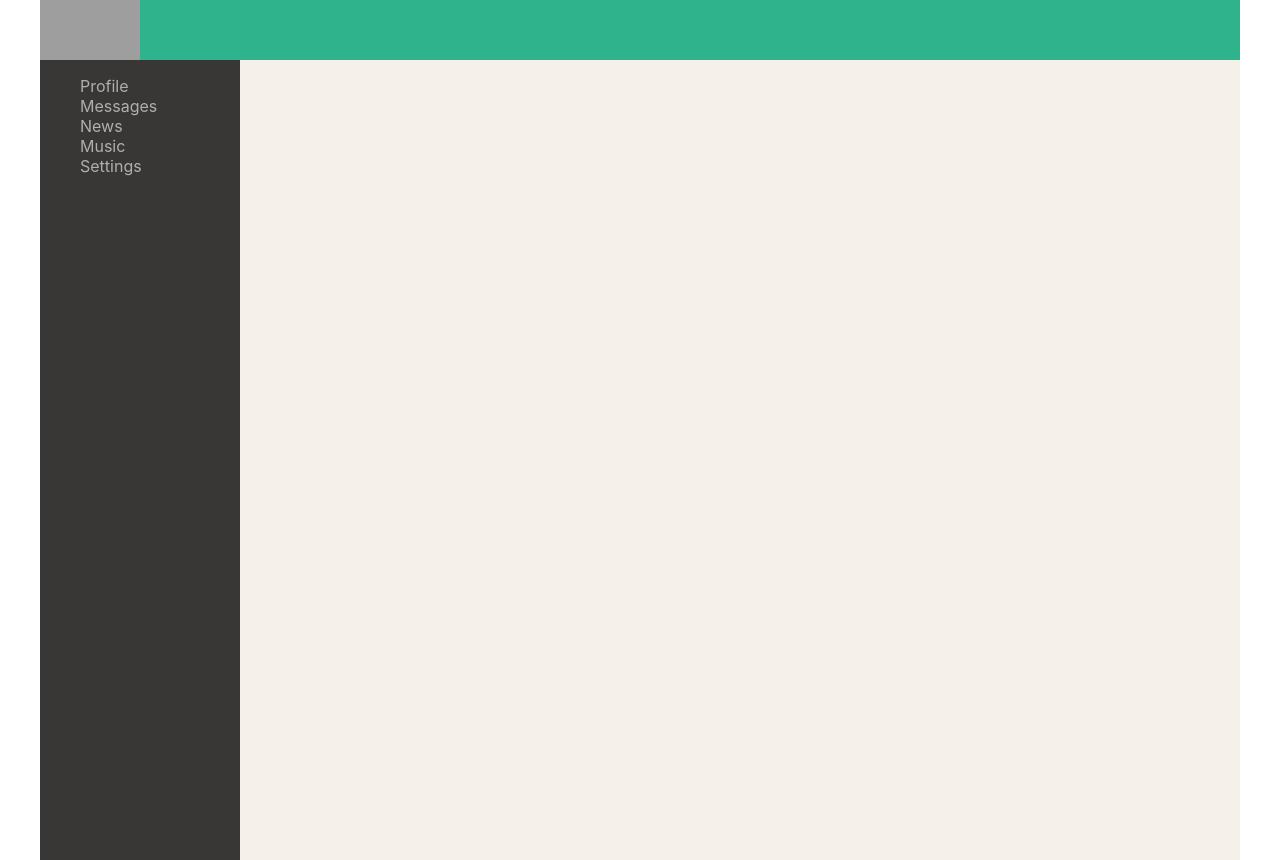
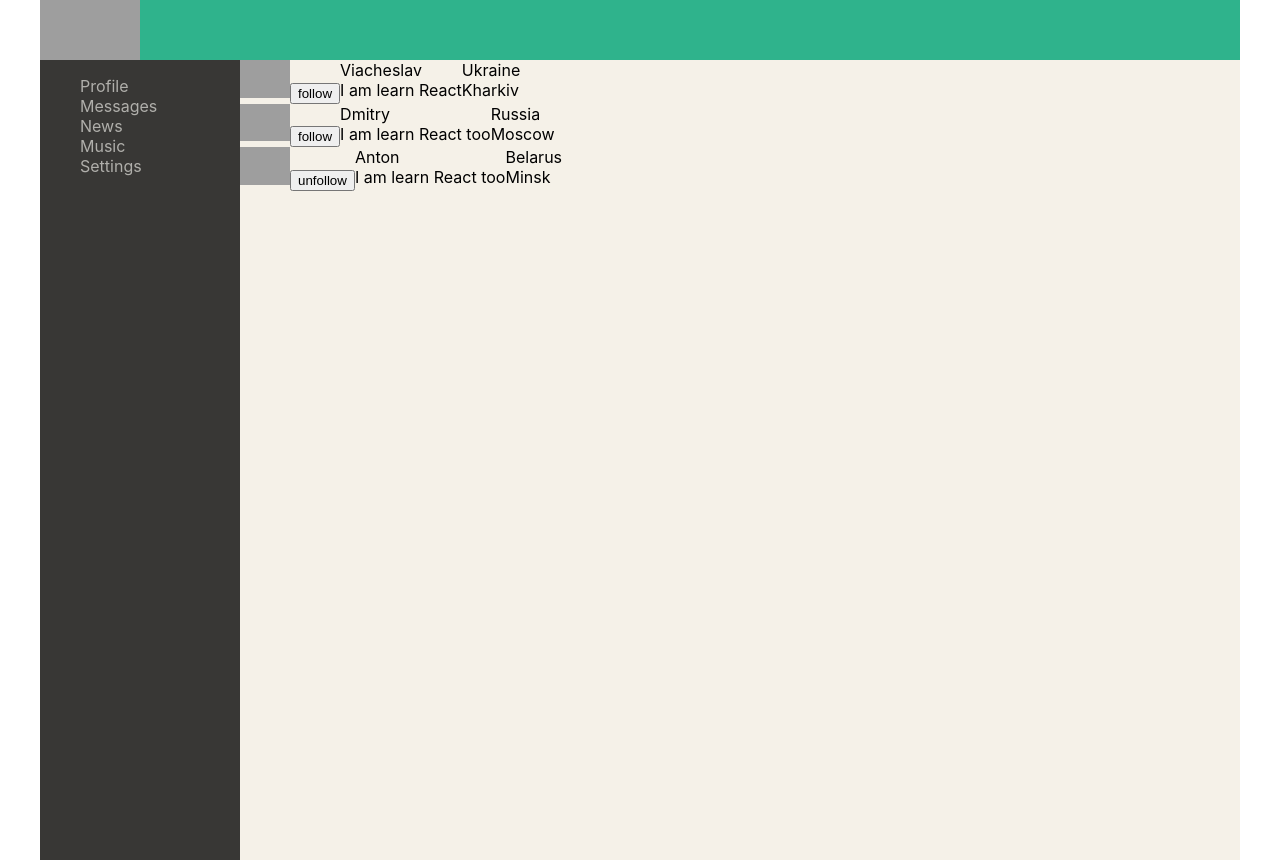
Before and after one commit to Narizhnyi01/react, a React (Create React App) app: page /users in a window 1280 px wide. Built offline with nearby package versions, Linux system fonts and the light colour scheme; grey boxes are pictures that could not be loaded.

Commit message:
add users page

```diff
--- a/src/App.js
+++ b/src/App.js
@@ -6,6 +6,7 @@ import Profile from './components/Profile/Profile';
 import News from './components/News/News';
 import {Route} from "react-router-dom";
 import DialogsContainer from "./components/Dialogs/DialogsContainer";
+import UsersContainer from "./components/Users/UsersContainer";
 
 
 
@@ -19,6 +20,7 @@ const App = (props) => {
                     <Route path='/dialogs'
                            render={() => <DialogsContainer/>}/>
                     <Route path='/news' render={() => <News/>}/>
+                    <Route path='/users' render={() => <UsersContainer/>}/>
                 </div>
             </div>
     );
--- a/src/components/Dialogs/Dialogs.jsx
+++ b/src/components/Dialogs/Dialogs.jsx
@@ -8,9 +8,9 @@ import {addMesActionCreator, updateNewMesTextActionCreator} from "../../redux/di
 const Dialogs = (props) => {
     let state = props.messagesPage;
 
-    let messagesElements = state.messages.map( message => <Message message={message.message}/>);
+    let messagesElements = state.messages.map( message => <Message key={message.id} message={message.message}/>);
 
-    let dialogsElement = state.dialogs.map( dialog => <DialogItem name={dialog.name} id={dialog.id}/> );
+    let dialogsElement = state.dialogs.map( dialog => <DialogItem name={dialog.name} key={dialog.id} id={dialog.id}/> );
 
     let newMessageText = state.newDialogText;
 
--- a/src/components/Profile/MyPosts/MyPosts.jsx
+++ b/src/components/Profile/MyPosts/MyPosts.jsx
@@ -8,7 +8,7 @@ import Post from "./Post/Post";
 const MyPosts = (props) => {
 
 	let postsElement =
-		props.posts.map( post => <Post like={post.like} message={post.message}/> );
+		props.posts.map( post => <Post like={post.like} key={post.id} message={post.message}/> );
 
 	let newPostElement = React.createRef();
 
--- /dev/null
+++ b/src/components/Users/Style/styleUsers.module.css
@@ -0,0 +1,7 @@
+.row{
+    display: flex;
+}
+.col_1 img{
+    width: 50px;
+    height: auto;
+}
--- /dev/null
+++ b/src/components/Users/Users.jsx
@@ -0,0 +1,46 @@
+import React from "react"
+import style from "./Style/styleUsers.module.css"
+
+let Users = (props) => {
+
+    if( props.users.length === 0){
+        props.setUsers(
+            [
+                {id: 1, urlPhoto: 'https://www.aviatextile.com/upload/iblock/1ca/%D0%9F%D0%B8%D0%BB%D0%BE%D1%82_%D0%B0%D0%B2%D0%B0%D1%82%D0%B0%D1%80_%D0%B0%D0%B2%D0%B8%D0%B0%D1%82%D0%B5%D0%BA%D1%81%D1%82%D0%B8%D0%BB%D1%8C_2.png',
+                    followed: false, fullName: 'Viacheslav', status: 'I am learn React', location:{ country: 'Ukraine', city: 'Kharkiv'} },
+                {id: 2, urlPhoto: 'https://www.aviatextile.com/upload/iblock/1ca/%D0%9F%D0%B8%D0%BB%D0%BE%D1%82_%D0%B0%D0%B2%D0%B0%D1%82%D0%B0%D1%80_%D0%B0%D0%B2%D0%B8%D0%B0%D1%82%D0%B5%D0%BA%D1%81%D1%82%D0%B8%D0%BB%D1%8C_2.png',
+                    followed: false, fullName: 'Dmitry', status: 'I am learn React too', location:{ country: 'Russia', city: 'Moscow'} },
+                {id: 3, urlPhoto: 'https://www.aviatextile.com/upload/iblock/1ca/%D0%9F%D0%B8%D0%BB%D0%BE%D1%82_%D0%B0%D0%B2%D0%B0%D1%82%D0%B0%D1%80_%D0%B0%D0%B2%D0%B8%D0%B0%D1%82%D0%B5%D0%BA%D1%81%D1%82%D0%B8%D0%BB%D1%8C_2.png',
+                    followed: true, fullName: 'Anton', status: 'I am learn React too', location:{ country: 'Belarus', city: 'Minsk'} }
+            ]
+        )
+    }
+    return (
+        <div>
+            {
+                props.users.map(u => <div className={style.row}>
+                    <div className={style.col_1}>
+                        <img src={u.urlPhoto} alt=""/>
+                        { u.followed
+                            ? <button onClick={ () => {props.unfollow(u.id)} }>unfollow</button>
+                            : <button onClick={ () => {props.follow(u.id)} }>follow</button>}
+
+                    </div>
+                    <div className={style.row}>
+                        <span>
+                            <div className="name">{u.fullName}</div>
+                            <div className="status">{u.status}</div>
+                        </span>
+                        <span>
+                           <div>{u.location.country}</div>
+                           <div>{u.location.city}</div>
+                       </span>
+
+                    </div>
+                </div>)
+            }
+        </div>
+    );
+}
+
+export default Users;
--- /dev/null
+++ b/src/components/Users/UsersContainer.jsx
@@ -0,0 +1,26 @@
+import React from "react"
+import Users from "./Users";
+import {connect} from "react-redux";
+import {followAC, setUsersAC, unfollowAC} from "../../redux/users-reducer";
+
+let mapStateToProps = (state) => {
+    return {
+        users: state.usersPage.users
+    }
+}
+
+let mapDispatchToProps = (dispatch) => {
+    return {
+        follow: (userId) => {
+            dispatch(followAC(userId));
+        },
+        unfollow: (userId) => {
+            dispatch(unfollowAC(userId));
+        },
+        setUsers: (users) => {
+            dispatch(setUsersAC(users));
+        }
+    }
+}
+
+export default connect(mapStateToProps, mapDispatchToProps) (Users);
--- a/src/index.js
+++ b/src/index.js
@@ -7,10 +7,6 @@ import App from './App';
 import {BrowserRouter} from "react-router-dom";
 import {Provider} from "react-redux";
 
-
-
-
-let renderEntireTree = (state) => {
 ReactDOM.render(
     <BrowserRouter>
         <Provider store={store}>
@@ -18,13 +14,7 @@ let renderEntireTree = (state) => {
         </Provider>
     </BrowserRouter>, document.getElementById('root')
 );
-}
 
-renderEntireTree();
-
-store.subscribe(() => {
-    renderEntireTree();
-});
 // If you want your app to work offline and load faster, you can change
 // unregister() to register() below. Note this comes with some pitfalls.
 // Learn more about service workers: https://bit.ly/CRA-PWA
--- a/src/redux/dialogs-reducer.js
+++ b/src/redux/dialogs-reducer.js
@@ -2,35 +2,38 @@ const UPDATE_NEW_MES_TEXT = 'UPDATE-NEW-MES-TEXT';
 const ADD_MESSAGE = 'ADD-MESSAGE';
 
 let initialState = {
-    dialogs:[
+    dialogs: [
         {id: 1, name: 'Slava'},
         {id: 2, name: 'Anton'},
         {id: 3, name: 'Alona'},
         {id: 4, name: 'July'},
         {id: 5, name: 'Ruslan'}
     ],
-        messages:[
+    messages: [
         {id: 1, message: 'hello'},
         {id: 2, message: 'how are you?'},
         {id: 3, message: 'fine'},
         {id: 4, message: 'yo'}
     ],
-        newDialogText: ''
+    newDialogText: ''
 };
 
-const  dialogsReducer = (state = initialState, action) => {
+const dialogsReducer = (state = initialState, action) => {
+
     switch (action.type) {
         case ADD_MESSAGE:
-            let newMessage = {
-                id: 7,
-                message: state.newDialogText
-            };
-            state.messages.push(newMessage);
-            state.newDialogText = '';
-            return state;
+            let newMessage = state.newDialogText;
+            return {
+                ...state,
+                newDialogText: '',
+                messages: [...state.messages, {id: 7, message: newMessage}]
+            }
+
         case UPDATE_NEW_MES_TEXT:
-            state.newDialogText = action.newTextMes;
-            return state;
+            return {
+                ...state,
+                newDialogText: action.newTextMes
+            }
 
         default:
             return state;
@@ -39,6 +42,6 @@ const  dialogsReducer = (state = initialState, action) => {
 }
 export const addMesActionCreator = () => ({type: ADD_MESSAGE})
 
-export const updateNewMesTextActionCreator = (textMes) => ({ type: UPDATE_NEW_MES_TEXT, newTextMes: textMes })
+export const updateNewMesTextActionCreator = (textMes) => ({type: UPDATE_NEW_MES_TEXT, newTextMes: textMes})
 
 export default dialogsReducer;
--- a/src/redux/profile-reducer.js
+++ b/src/redux/profile-reducer.js
@@ -2,7 +2,7 @@ const ADD_POST = 'ADD-POST';
 const UPDATE_NEW_POST_TEXT = 'UPDATE-NEW-POST-TEXT';
 
 let initialState = {
-    posts:[
+    posts: [
         {id: 1, message: 'hello', like: '12'},
         {id: 2, message: 'how are you?', like: '17'},
         {id: 2, message: 'how are you?', like: '27'},
@@ -12,20 +12,26 @@ let initialState = {
     newPostText: ''
 };
 
-const  profileReducer = (state = initialState, action) => {
-        switch(action.type) {
+const profileReducer = (state = initialState, action) => {
+    switch (action.type) {
         case ADD_POST:
             let newPost = {
                 id: 5,
                 message: state.newPostText,
                 like: 0
             };
-                state.posts.push(newPost);
-                state.newPostText = '';
-                return state;
+            return {
+                ...state,
+                posts: [...state.posts, newPost],
+                newPostText: ''
+            };
+
         case UPDATE_NEW_POST_TEXT:
-                state.newPostText = action.newText;
-                return state;
+            return {
+                ...state,
+                newPostText: action.newText
+            }
+
         default:
             return state;
     }
@@ -33,6 +39,6 @@ const  profileReducer = (state = initialState, action) => {
 
 export const addPostActionCreator = () => ({type: ADD_POST})
 
-export const updateNewPostTextActionCreator = (textVal) => ({ type: UPDATE_NEW_POST_TEXT, newText: textVal })
+export const updateNewPostTextActionCreator = (textVal) => ({type: UPDATE_NEW_POST_TEXT, newText: textVal})
 
 export default profileReducer;
--- a/src/redux/redux-store.js
+++ b/src/redux/redux-store.js
@@ -2,11 +2,13 @@ import {combineReducers, createStore} from "redux";
 import profileReducer from "./profile-reducer";
 import {sidebarReducer} from "./sidebar-reducer";
 import dialogsReducer from "./dialogs-reducer";
+import usersReducer from "./users-reducer";
 
 let reducers = combineReducers({
     profilePage: profileReducer,
     messagesPage: dialogsReducer,
-    sidebarInfo: sidebarReducer
+    sidebarInfo: sidebarReducer,
+    usersPage: usersReducer
 });
 
 let store =  createStore(reducers);
--- /dev/null
+++ b/src/redux/users-reducer.js
@@ -0,0 +1,49 @@
+const FOLLOW = 'FOLLOW';
+const UNFOLLOW = 'UNFOLLOW';
+const SET_USER = 'SET_USER';
+let initialState = {
+    users: [
+        // {id: 1, followed: false, fullName: 'Viacheslav', status: 'I am learn React', location:{ country: 'Ukraine', city: 'Kharkiv'} },
+        // {id: 2, followed: false, fullName: 'Dmitry', status: 'I am learn React too', location:{ country: 'Russia', city: 'Moscow'} },
+        // {id: 3, followed: true, fullName: 'Anton', status: 'I am learn React too', location:{ country: 'Belarus', city: 'Minsk'} }
+    ]
+};
+const usersReducer = (state = initialState, action) => {
+    switch (action.type){
+        case FOLLOW:
+            return  {
+                ...state,
+                users: state.users.map( u => {
+                    if(u.id === action.userId){
+                        return {...u, followed: true}
+                    }
+
+                    return u;
+                })
+            }
+        case UNFOLLOW:
+            return {
+                ...state,
+                users: state.users.map( u => {
+                    if(u.id === action.userId){
+                        return {...u, followed: false}
+                    }
+
+                    return u;
+                })
+            }
+        case SET_USER:
+            return { ...state, users: [...state.users, ...action.users ]}
+        default:
+            return state;
+    }
+}
+
+export const followAC = (userId) => ({type: FOLLOW, userId});
+
+export const unfollowAC = (userId) => ({type: UNFOLLOW, userId});
+export const setUsersAC = (users) => ({type: SET_USER, users});
+
+
+
+export default usersReducer;
```
Lines whose indentation alone changed are shown as unchanged.
